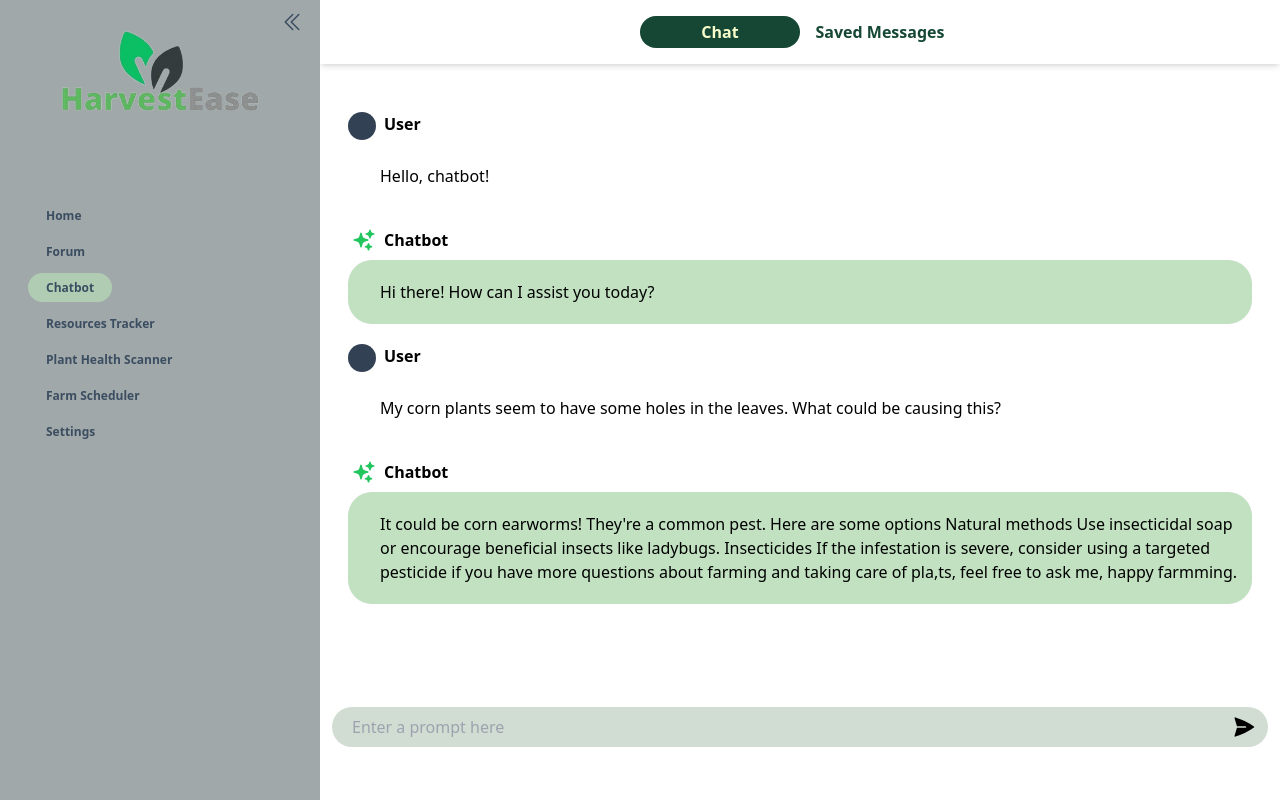
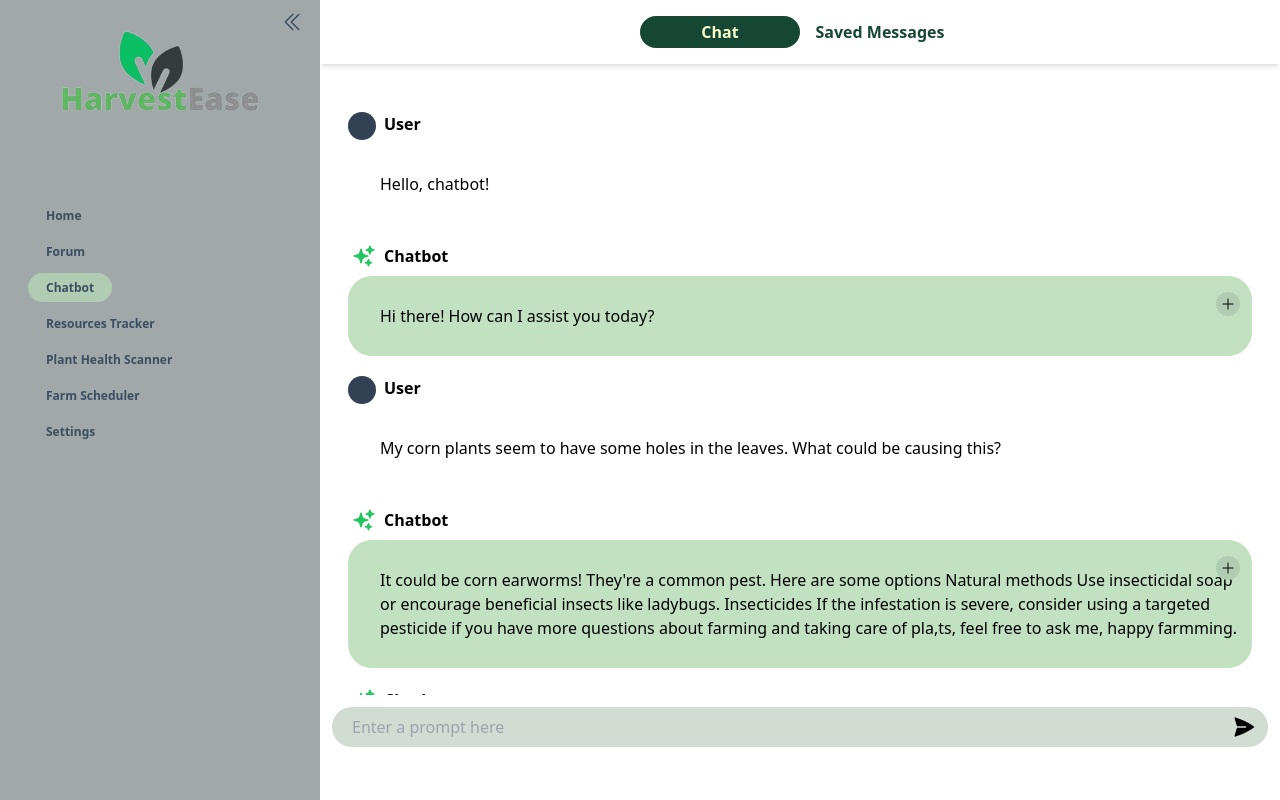
Before and after one commit to skan45/Harvest-Ease-Frontend, a React (Create React App) app: page /Chatbot/Chat in a window 1280 px wide. Built offline with nearby package versions, Linux system fonts and the light colour scheme.

Commit message:
added the saved messages page

```diff
--- /dev/null
+++ b/src/providers/ChatProvider.js
@@ -0,0 +1,41 @@
+import React, { useState, useEffect } from 'react'
+
+const ChatContext = React.createContext();
+
+let ChatProvider = ({ children }) => {
+    const [chatData, setChatData] = useState(
+            () => {
+                const storedMessages = JSON.parse(localStorage.getItem('messages')) || [];
+        return storedMessages;
+            }
+    );
+
+    const deleteMessage = (messageId) => {
+        setChatData(chatData.filter((message) => message.id !== messageId));
+        console.log('hii')
+      };
+
+    const saveMessage = (message) => {
+    const messageExists = chatData.some((msg) => msg.id === message.id);
+
+    !messageExists && setChatData([...chatData, message]);
+
+
+
+
+    };
+
+
+    useEffect(() => {
+        localStorage.setItem('messages', JSON.stringify(chatData));
+      }, [chatData]);
+
+    return (
+      <ChatContext.Provider value={{ chatData, saveMessage, deleteMessage }}>
+        {children}
+      </ChatContext.Provider>
+    );
+  };
+
+  export default ChatProvider ;
+  export { ChatContext }
--- a/src/ui/components/ChatbotPageLayout.js
+++ b/src/ui/components/ChatbotPageLayout.js
@@ -2,6 +2,7 @@ import React from 'react'
 import ChatbotPageNavBar from './ChatbotPageNavBar'
 import { Outlet } from 'react-router-dom'
 import { useState } from 'react';
+import ChatProvider from '../../providers/ChatProvider';
 
 function ChatbotPageLayout() {
   const [activeTab, setActiveTab] = useState('Chat');
@@ -12,12 +13,16 @@ function ChatbotPageLayout() {
     //     <Outlet/>
     // </div>
 
+    <ChatProvider>
+
     <div className="flex flex-col w-full h-screen">
         <ChatbotPageNavBar activeTab={activeTab} setActiveTab={setActiveTab} />
         {/* <div className=" flex-col flex flex-shrink px-6 pt-2 bg-yellow-300 max-h-72">
         </div> */}
         <Outlet/>
     </div>
+    </ChatProvider>
+
   )
 }
 
--- /dev/null
+++ b/src/ui/components/DeleteMessagePopup.js
@@ -0,0 +1,27 @@
+import React, { useContext} from 'react'
+import { ChatContext } from '../../providers/ChatProvider';
+
+function DeleteMessagePopup({ closePopup, messageId }) {
+    const { deleteMessage } = useContext(ChatContext);
+    const handleOnYesClick = () => {
+        deleteMessage(messageId)
+        console.log(messageId)
+        closePopup()
+    }
+
+  return (
+    <div className='bg-pastelYellow h-1/3 w-1/4  rounded-2xl fixed top-1/4 left-1/2 bottom-1/4 text-center p-7 flex flex-col'>
+        Are you sure You want to delete this?
+        <div className='flex flex-row mt-8'>
+            <button onClick={closePopup} className='flex-1 w-1/3 h-9 border-2 border-grassGreen text-grassGreen rounded-3xl hover:bg-grassGreen hover:text-pastelYellow'>
+                No
+            </button>
+            <button onClick={handleOnYesClick} className='ml-2 flex-1 w-1/3 h-9 border-2 border-grassGreen text-grassGreen rounded-3xl hover:bg-grassGreen hover:text-pastelYellow'>
+                Yes
+            </button>
+        </div>
+    </div>
+  )
+}
+
+export default DeleteMessagePopup
--- a/src/ui/components/MessageLayout.js
+++ b/src/ui/components/MessageLayout.js
@@ -1,19 +1,50 @@
-import { SparklesIcon } from '@heroicons/react/24/solid'
-import React from 'react'
+import { PlusIcon, SparklesIcon } from '@heroicons/react/24/solid'
 import ProfilePictureHolder from './ProfilePictureHolder'
+import React, { useState, useContext } from 'react';
+import Popup from './Popup';
+import { ChatContext } from '../../providers/ChatProvider';
 
-function MessageLayout({messageContent, sender, messageKey}) {
+function MessageLayout({message}) {
+  const [isOpen, setIsOpen] = useState(false);
+  const { saveMessage } = useContext(ChatContext);
+
+  const handleNewMessage = () => {
+    saveMessage(message);
+  };
+
+
+  const handleOpenPopup = () => {
+    setIsOpen(true);
+  };
+
+  const handleClosePopup = () => {
+    setIsOpen(false);
+  };
   return (
-    <li key={messageKey} className={` mb-5 text-wrap flex-col contain-content`}>
+    <li key={message.id} className={` mb-5 text-wrap flex-col contain-content`}>
         <div className='flex-row flex'>
             {
-                sender==='Chatbot'?
+                message.sender==='Chatbot'?
                   <SparklesIcon className='size-6 ml-1 text-green-500'/>
                   : <ProfilePictureHolder size={'size-7'} className='ml-2'/>
             }
-             <h3 className='font-bold mb-2 flex-1 ml-2'>{sender}</h3>
+             <h3 className='font-bold mb-2 flex-1 ml-2'>{message.sender}</h3>
         </div>
-        <div className={`w-full h-fit py-5 pl-8 pr-1 rounded-3xl ${sender==='Chatbot' && 'bg-darkerGreen'}`}>  {messageContent}</div>
+        <div className={`relative w-full h-fit py-7 pl-8 pr-2 rounded-3xl ${message.sender==='Chatbot' && 'bg-darkerGreen'}`}>
+          {
+            message.sender==='Chatbot'&& <button onClick={handleNewMessage} onMouseEnter={handleOpenPopup} onMouseLeave={handleClosePopup} className='rounded-full size-6 bg-pastelGreen right-3 top-4 absolute'>
+            <PlusIcon onClick={handleOpenPopup} className='size-4 m-auto'/>
+          </button>
+          }
+
+            {
+              isOpen && <Popup content={'save'}/>
+            }
+
+
+
+          {message.content}
+        </div>
 
     </li>
   )
--- a/src/ui/components/MessagesLayout.js
+++ b/src/ui/components/MessagesLayout.js
@@ -9,7 +9,7 @@ function MessagesLayout() {
             mockChatbotMessages.map(
                 (val, key)=>{
                     return(
-                         <MessageLayout messageContent={val.message} sender={val.sender} key={val.id}/>
+                         <MessageLayout message={val}/>
 
                     )
                 }
--- a/src/ui/components/MockChatBotMessages.js
+++ b/src/ui/components/MockChatBotMessages.js
@@ -1,7 +1,9 @@
 export const mockChatbotMessages = [
-    { id: 1, sender: 'User', message: 'Hello, chatbot!', timestamp: '2024-04-23T09:00:00.000Z' },
-    { id: 2, sender: 'Chatbot', message: 'Hi there! How can I assist you today?', timestamp: '2024-04-23T09:00:05.000Z' },
-    { id: 3, sender: 'User', message: 'My corn plants seem to have some holes in the leaves. What could be causing this?', timestamp: '2024-04-23T09:01:00.000Z' },
-    { id: 4, sender: 'Chatbot', message: "It could be corn earworms! They're a common pest. Here are some options Natural methods Use insecticidal soap or encourage beneficial insects like ladybugs. Insecticides If the infestation is severe, consider using a targeted pesticide  if you have more questions about farming and taking care of pla,ts, feel free to ask me, happy farmming.", timestamp: '2024-04-23T09:01:05.000Z' },
+    { id: 1, sender: 'User', content: 'Hello, chatbot!', timestamp: '2024-04-23' },
+    { id: 2, sender: 'Chatbot', content: 'Hi there! How can I assist you today?', timestamp: '2024-04-23' },
+    { id: 3, sender: 'User', content: 'My corn plants seem to have some holes in the leaves. What could be causing this?', timestamp: '2024-04-23' },
+    { id: 4, sender: 'Chatbot', content: "It could be corn earworms! They're a common pest. Here are some options Natural methods Use insecticidal soap or encourage beneficial insects like ladybugs. Insecticides If the infestation is severe, consider using a targeted pesticide  if you have more questions about farming and taking care of pla,ts, feel free to ask me, happy farmming.", timestamp: '2024-04-23' },
+    { id: 5, sender: 'Chatbot', content: "It could be corn earworms! They're a common pest. Here are some options Natural methods Use insecticidal soap or encourage beneficial insects like ladybugs. Insecticides If the infestation is severe, consider using a targeted pesticide  if you have more questions about farming and taking care of pla,ts, feel free to ask me, happy farmming.", timestamp: '2024-04-23' },
+    { id: 6, sender: 'Chatbot', content: "It could be corn earworms! They're a common pest. Here are some options Natural methods Use insecticidal soap or encourage beneficial insects like ladybugs. Insecticides If the infestation is severe, consider using a targeted pesticide  if you have more questions about farming and taking care of pla,ts, feel free to ask me, happy farmming.", timestamp: '2024-04-23' },
 
   ]
--- /dev/null
+++ b/src/ui/components/Popup.js
@@ -0,0 +1,9 @@
+const Popup = ({ children, onClose,content }) => {
+    return (
+
+        <div className="bg-lightGreen w-12 h-6 rounded-full text-center shadow-sm fixed top-5 right-9">
+            {content}
+        </div>
+    )
+}
+  export default Popup;
--- /dev/null
+++ b/src/ui/components/SavedMessagesLayout.js
@@ -0,0 +1,52 @@
+import React, { useContext, useState } from 'react'
+import { TrashIcon } from '@heroicons/react/24/solid';
+import { ChatContext } from '../../providers/ChatProvider';
+import Popup from './Popup';
+import DeleteMessagePopup from './DeleteMessagePopup';
+
+function SavedMessagesLayout() {
+    const [messagePopup, setMessagePopup] = useState([]);
+    const [deleteMessagePopup, setDeleteMessagePopup] = useState(false);
+    const  { chatData } =useContext(ChatContext)
+    const handleOnClick = (messageId) => {
+          setDeleteMessagePopup(true)
+
+          console.log('im here')
+    }
+    const handleOpenPopup = (message) => {
+        setMessagePopup({ ...messagePopup,[message.id]:true});
+      };
+
+      const handleClosePopup = (messageId) => {
+        setMessagePopup({ ...messagePopup,[messageId]:false});
+      };
+
+
+  return (
+    <ul className='flex flex-col p-7 h-full overflow-auto mt-5 relative w-full'>
+        {
+            chatData.map(
+                (val,key)=> <li key={val.id} className='mb-10 flex flex-col'>
+                    <div className='mx-auto mb-3'>
+                        {val.timestamp}
+                    </div>
+                    <div className='bg-lightGreen w-full contain-content rounded-3xl h-fit py-7 pl-8 pr-2 shadow-lg relative'>
+                        <button onClick={()=>handleOnClick(val.id)} onMouseEnter={()=>handleOpenPopup(val)} onMouseLeave={()=>handleClosePopup(val.id)} className='rounded-full size-7 bg-pastelGreen right-3 top-2 absolute'>
+                            <TrashIcon className='size-4 m-auto'/>
+                        </button>
+                        {
+                             messagePopup[val.id] && <Popup content={'delete'}/>
+                        }
+                        {val.content}
+                    </div>
+                    {
+                        deleteMessagePopup && <DeleteMessagePopup  closePopup={()=>setDeleteMessagePopup(false)} messageId={val.id}/>
+                    }
+                </li>
+            )
+        }
+    </ul>
+  )
+}
+
+export default SavedMessagesLayout
--- a/src/ui/pages/ChatbotPage.js
+++ b/src/ui/pages/ChatbotPage.js
@@ -2,14 +2,18 @@ import React from 'react'
 import ChatbotInput from '../components/ChatbotInput'
 import MessagesLayout from '../components/MessagesLayout'
 import ChatbotPageNavBar from '../components/ChatbotPageNavBar'
+import ChatProvider from '../../providers/ChatProvider'
 
 function ChatbotPage() {
   return (
+    <ChatProvider>
+
     <div className="h-screen flex-col flex justify-end p-6">
       {/* <ChatbotPageNavBar className='mb-2'/>
       <MessagesLayout className=''/>
       <ChatbotInput className="fixed bottom-3 "/> */}
     </div>
+    </ChatProvider>
 
 
 
--- a/src/ui/pages/SavedMessagesPage.js
+++ b/src/ui/pages/SavedMessagesPage.js
@@ -1,8 +1,11 @@
 import React from 'react'
+import SavedMessagesLayout from '../components/SavedMessagesLayout'
 
 function SavedMessagesPage() {
   return (
-    <div></div>
+    <>
+      <SavedMessagesLayout/>
+    </>
   )
 }
 
```
